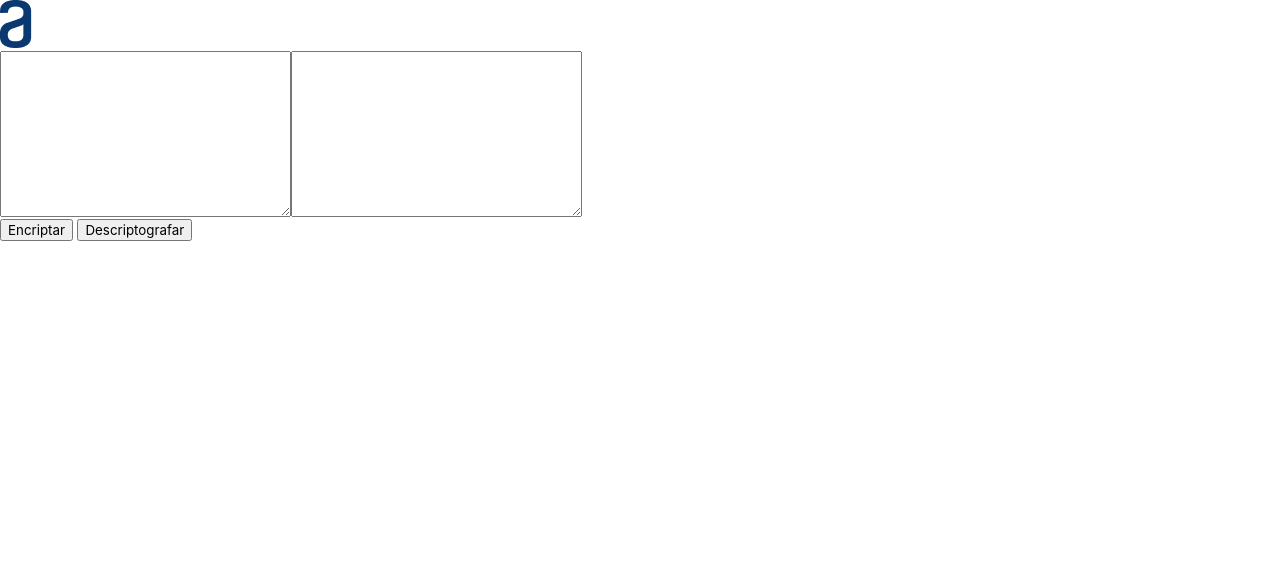
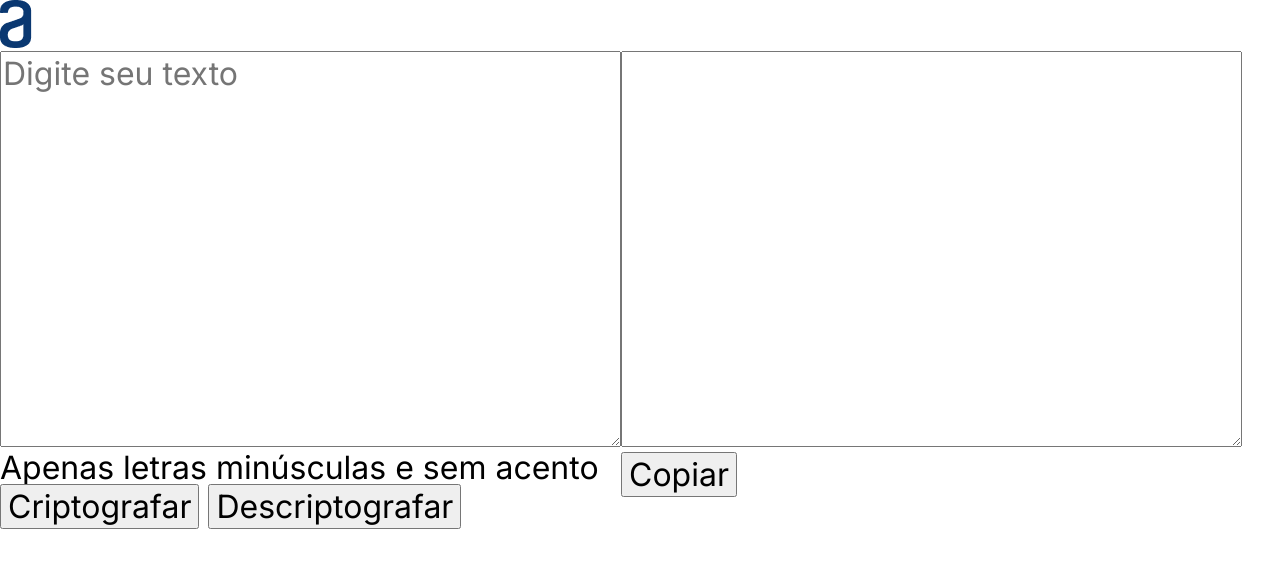
Before and after one commit to gabriel8bits/encripitador-one-oracle, a plain HTML site: page index.html in a window 1280 px wide. Drawn offline with Linux system fonts and the light colour scheme.

Commit message:
refatorando o conteudo

```diff
--- a/index.html
+++ b/index.html
@@ -15,22 +15,30 @@
     </header>
 
     <main>
-        <section class="">
+        <section>
 
-            <textarea name="" id="" cols="30" rows="10"></textarea>
+            <textarea class="input-texto" cols="30" rows="10" placeholder="Digite seu texto"></textarea>
+
+            <div class="div-desaparece">
+                <h6 class="informacao">Apenas letras minúsculas e sem acento</h6>
+            </div>
 
             <div class="botoes">
 
-                <button class="encriptar">Encriptar</button>
+                <button class="encriptar">Criptografar</button>
                 <button class="descriptografar">Descriptografar</button>
 
             </div>
 
         </section>
 
-        <section class="">
+        <section>
 
-            <textarea name="" id="" cols="30" rows="10"></textarea>
+            <textarea class="mensagem" cols="30" rows="10"></textarea>
+
+            <div class="div-desaparece">
+                <button class="copiar">Copiar</button>
+            </div>
 
         </section>
     </main>
--- a/style/style.css
+++ b/style/style.css
@@ -1,8 +1,10 @@
+@import url('https://fonts.googleapis.com/css2?family=Inter&display=swap');
+
 * {
     font-family: 'Inter', sans-serif;
+    font-size: 32px;
+    font-weight: 400
 }
-
-@import url('https://fonts.googleapis.com/css2?family=Inter&display=swap');
 
 main {
     display: flex;
```
